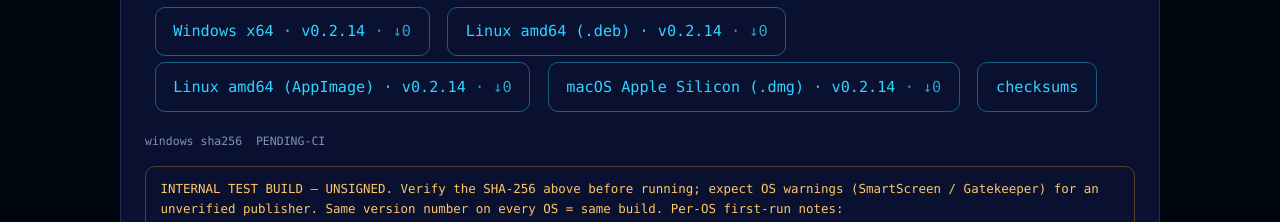
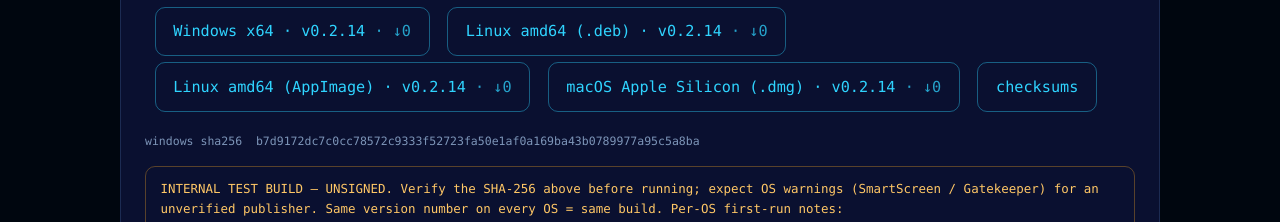
Before and after one commit to ex4n1m0/modelswarm-protocol, a Next.js app in the folder apps/tracker/: page / in a window 1280 px wide. Shown: the part 880-1102 px from the top of the page. Built offline with nearby package versions, Linux system fonts and the light colour scheme.

Commit message:
site: v0.2.14 live — registration fixes, zero-click enrollment

```diff
--- a/apps/tracker/app/page.tsx
+++ b/apps/tracker/app/page.tsx
@@ -13,7 +13,7 @@ const DOWNLOADS = [
 const DOWNLOAD = {
   version: "0.2.14",
   sums: "/downloads/SHA256SUMS.txt",
-  sha256: "PENDING-CI",
+  sha256: "b7d9172dc7c0cc78572c9333f52723fa50e1af0a169ba43b0789977a95c5a8ba",
 };
 
 // Dedicated community room — the room word is fixed here and nowhere else on
```
Also changed, not shown: apps/tracker/public/downloads/SHA256SUMS.txt.
